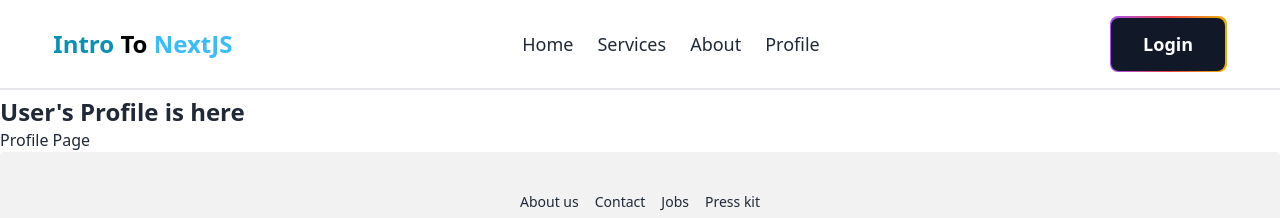
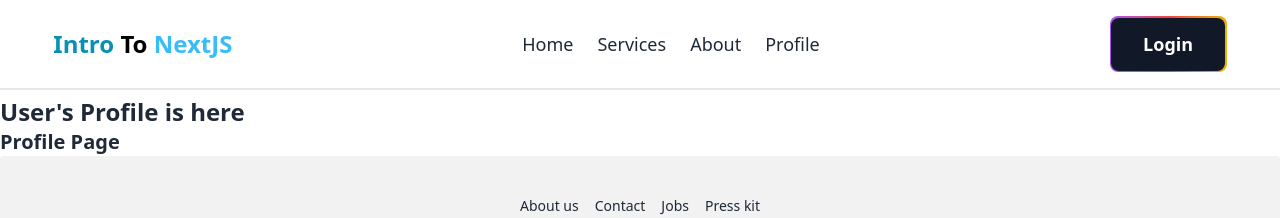
Before and after one commit to SK-Jabed/Intro-To-NextJS, a Next.js app: page /profile in a window 1280 px wide. Shown: the top 218 px of the page. Built offline with nearby package versions, Linux system fonts and the light colour scheme.

Commit message:
Profile Page's Added and Design Updated

```diff
--- a/src/app/profile/page.jsx
+++ b/src/app/profile/page.jsx
@@ -4,7 +4,7 @@ const ProfilePage = () => {
     return (
         <div>
             <h2 className='font-semibold text-2xl'>User's Profile is here</h2>
-            <p>Profile Page</p>
+            <p className='text-xl font-bold'>Profile Page</p>
         </div>
     );
 };
```
